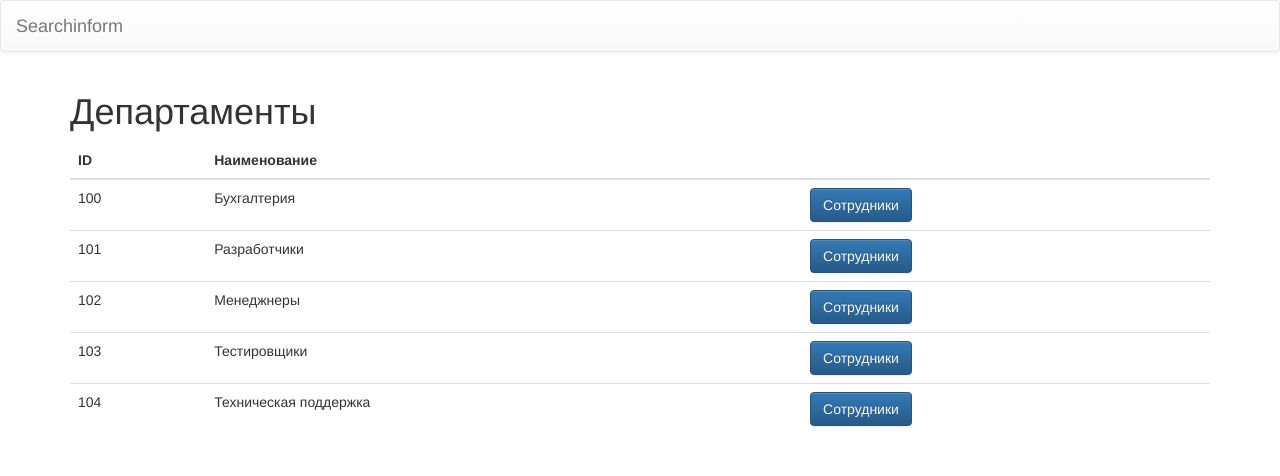
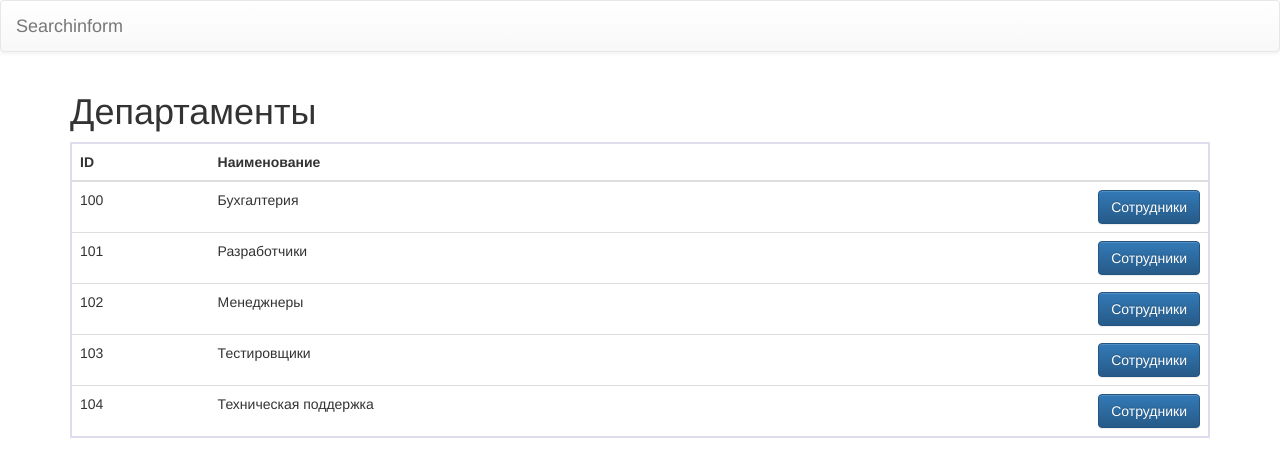
Before and after one commit to drKaramazin/searchinform, an Angular app: page /departments in a window 1280 px wide. Shown: the top 476 px of the page. Built offline with nearby package versions, Linux system fonts and the light colour scheme.

Commit message:
Name of department, styles

```diff
--- a/src/app/app.module.ts
+++ b/src/app/app.module.ts
@@ -11,6 +11,7 @@ import { EmployeesComponent } from '../pages/employees/employees.component';
 
 import { DataService } from '../services/data.service';
 import { StorageService } from '../services/storage.service';
+import { DepartmentNamePipe } from '../pipes/department-name.pipe';
 
 const appRoutes: Routes = [
   { path: 'departments', component: DepartmentsComponent },
@@ -26,6 +27,7 @@ const appRoutes: Routes = [
 @NgModule({
   declarations: [
     AppComponent,
+    DepartmentNamePipe,
     NotFoundComponent,
     DepartmentsComponent,
     EmployeesListComponent,
--- a/src/pages/departments/departments.component.html
+++ b/src/pages/departments/departments.component.html
@@ -12,7 +12,7 @@
         <tr *ngFor="let department of departments | async">
             <td>{{department.id}}</td>
             <td>{{department.name}}</td>
-            <td>
+            <td class="buttons">
                 <a
                         [routerLink]="['/departments/'+department.id+'/employees']"
                         class="btn btn-primary"
--- a/src/pages/departments/departments.component.ts
+++ b/src/pages/departments/departments.component.ts
@@ -5,6 +5,7 @@ import { StorageService } from '../../services/storage.service';
 
 @Component({
   templateUrl: './departments.component.html',
+  styleUrls: ['./departments.component.css']
 })
 export class DepartmentsComponent implements AfterViewInit {
 
--- a/src/pages/employees-list/employees-list.component.html
+++ b/src/pages/employees-list/employees-list.component.html
@@ -1,4 +1,5 @@
 <h1>Список сотрудников</h1>
+<h2 *ngIf="departmentId"> Департамент "{{departmentId | departmentName | async}}" </h2>
 
 <table class="table table-hover">
     <thead>
@@ -13,10 +14,10 @@
     <tbody>
         <tr *ngFor="let employee of employees | async">
             <td>{{employee.id}}</td>
-            <td>{{employee.department}}</td>
+            <td>{{employee.department | departmentName | async}}</td>
             <td>{{employee.name}}</td>
             <td>{{employee.phone}}</td>
-            <td>
+            <td class="buttons">
                 <a
                     [routerLink]="['/employees/'+employee.id]"
                     class="btn btn-primary"
@@ -24,5 +25,8 @@
                 >Просмотр сотрудника</a>
             </td>
         </tr>
+        <tr>
+            <td colspan="5">Всего: <span>{{(employees | async)?.length}}</span> сотрудников</td>
+        </tr>
     </tbody>
 </table>
--- a/src/pages/employees-list/employees-list.component.ts
+++ b/src/pages/employees-list/employees-list.component.ts
@@ -11,6 +11,7 @@ import { StorageService } from '../../services/storage.service';
 })
 export class EmployeesListComponent implements AfterViewInit, OnDestroy {
 
+  departmentId: string;
   employees: Promise<IEmployee[]>;
   private employeeIdRoute$: Subscription;
 
@@ -23,7 +24,8 @@ export class EmployeesListComponent implements AfterViewInit, OnDestroy {
 
   ngAfterViewInit() {
     this.employeeIdRoute$ = this.route.params.subscribe(params => {
-      this.employees = this.storage.getEmployees(params['id']);
+      this.departmentId = params['id'];
+      this.employees = this.storage.getEmployees(this.departmentId);
     });
   }
 
--- /dev/null
+++ b/src/pages/employees/employees.component.css
@@ -0,0 +1,7 @@
+.card-container {
+    display: flex;
+}
+
+.card-container .image {
+    margin-right: 20px;
+}
--- a/src/pages/employees/employees.component.ts
+++ b/src/pages/employees/employees.component.ts
@@ -7,6 +7,7 @@ import { StorageService } from '../../services/storage.service';
 
 @Component({
   templateUrl: './employees.component.html',
+  styleUrls: ['./employees.component.css']
 })
 export class EmployeesComponent implements AfterViewInit, OnDestroy {
   employee: Promise<IEmployee>;
--- /dev/null
+++ b/src/pipes/department-name.pipe.ts
@@ -0,0 +1,17 @@
+import { Pipe, PipeTransform } from '@angular/core';
+
+import { StorageService } from '../services/storage.service';
+
+@Pipe({
+  name: 'departmentName'
+})
+export class DepartmentNamePipe implements PipeTransform {
+
+  constructor(private storage: StorageService) {
+  }
+
+  transform(id: string): Promise<string> {
+    return this.storage.getDapartmentName(id);
+  }
+
+}
--- a/src/services/storage.service.ts
+++ b/src/services/storage.service.ts
@@ -39,6 +39,13 @@ export class StorageService {
     return department === undefined ? employees : this.getEmpoyeesFromDepartment(employees, department);
   }
 
+  async getDapartmentName(id: string): Promise<string> {
+    const departments: IDepartment[] = await this.getDepartments();
+    const department: IDepartment = departments.find((element) => element.id === id);
+
+    return department.name;
+  }
+
   async getEmployee(id: string): Promise<IEmployee> {
     const employees: IEmployee[] = await this.getEmployees();
     let photos: IPhoto[] = await this.dataService.getPhotos();
--- a/src/styles.css
+++ b/src/styles.css
@@ -1,9 +1,9 @@
 /* You can add global styles to this file, and also import other style files */
 
-.card-container {
-    display: flex;
+.table-hover {
+    border: 2px solid #dde;
 }
 
-.card-container .image {
-    margin-right: 20px;
+.table-hover .buttons {
+    text-align: right;
 }
```
Also changed, not shown: src/pages/departments/departments.component.css (added).
